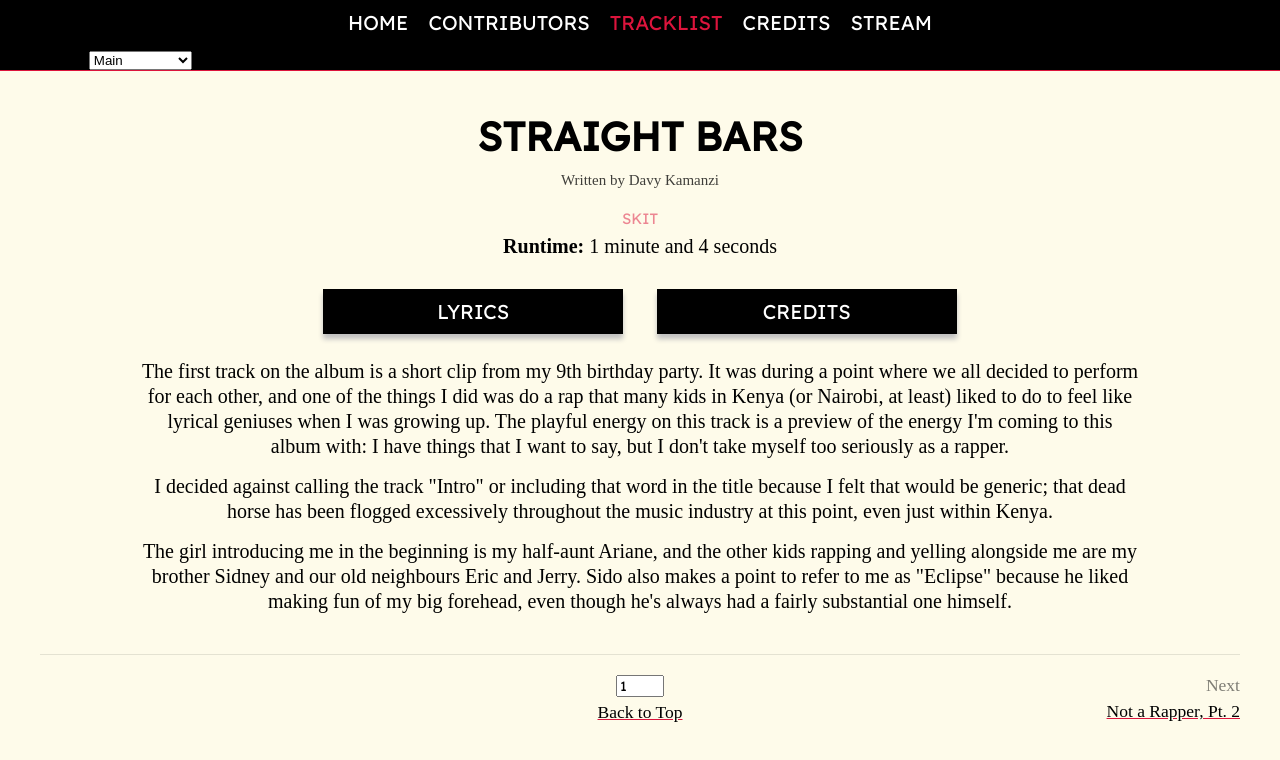
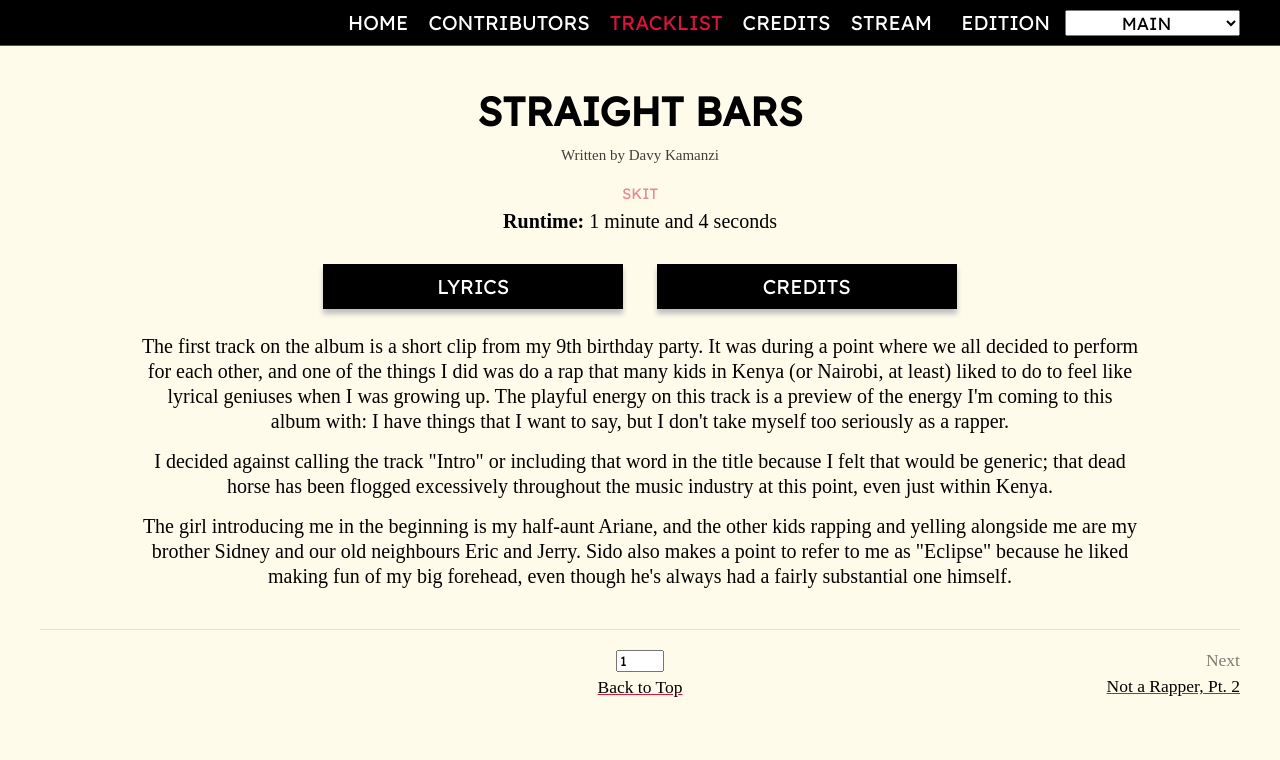
Before and after one commit to DavyK17/man-of-substance, a React (Create React App) app: page /tracks/1 in a window 1280 px wide. Shown: the top 760 px of the page. Built offline with nearby package versions, Linux system fonts and the light colour scheme; a web font is replaced by a local one.

Commit message:
Adjusting menu styles

```diff
--- a/src/assets/style/components/_nav.scss
+++ b/src/assets/style/components/_nav.scss
@@ -5,7 +5,12 @@ nav {
     border-bottom: 1px solid $red;
     font-family: $font-head;
     text-transform: uppercase;
+    .menu {
+        display: grid;
+        padding: 0 2rem;
+        grid-template: "start menu end" / 1fr 1fr 1fr;
         ul {
+            grid-area: menu;
             text-align: center;
             margin: unset;
             padding: 0.5rem;
@@ -31,8 +36,24 @@ nav {
                 color: $red;
             }
         }
+        .version-select {
+            display: flex;
+            justify-content: flex-end;
+            align-items: center;
+            grid-area: end;
+            label {
+                color: white;
             }
-
+            select {
+                width: 175px;
+                font-family: $font-head;
+                font-size: 0.875rem;
+                text-align: center;
+                text-transform: uppercase;
+                margin-left: 0.75rem;
+            }
+        }
+    }
     #mobile-menu-open,
     #mobile-menu-close {
         display: none;
@@ -47,13 +68,40 @@ nav {
             fill: $red;
         }
     }
+}
 
 @media only screen and (max-width: 575px) {
     nav {
+        .menu {
+            display: flex;
+            position: fixed;
+            width: 100%;
+            top: 0;
+            bottom: 0;
+            left: -100%;
+            background-color: rgba(0, 0, 0, 0.9);
+            z-index: 100;
+            padding: unset;
+            flex-direction: column;
+            justify-content: center;
+            align-items: center;
+            transition: left 0.2s;
+            &.open {
+                left: 0;
+                transition: left 0.2s;
+            }
             ul {
                 li {
                     display: block;
                     margin: 1rem 0;
+                }
+            }
+            .version-select {
+                flex-direction: column;
+                margin-top: 3rem;
+                select {
+                    margin-left: unset;
+                    margin-top: 0.75rem;
                 }
             }
         }
@@ -63,20 +111,10 @@ nav {
             padding: 0.75rem;
         }
         #mobile-menu-close {
+            position: absolute;
+            top: 0;
+            left: 0;
             text-align: right;
-    }
-    .menu {
-        position: fixed;
-        width: 100%;
-        top: 0;
-        bottom: 0;
-        left: -100%;
-        background-color: rgba(0, 0, 0, 0.9);
-        z-index: 100;
-        transition: left 0.2s;
-        &.open {
-            left: 0;
-            transition: left 0.2s;
         }
     }
 }
```
Lines whose indentation alone changed are shown as unchanged.
